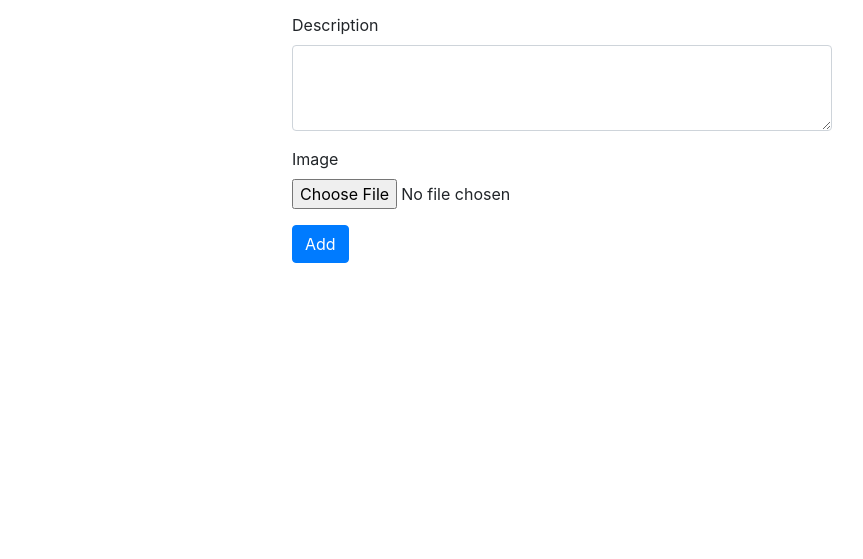
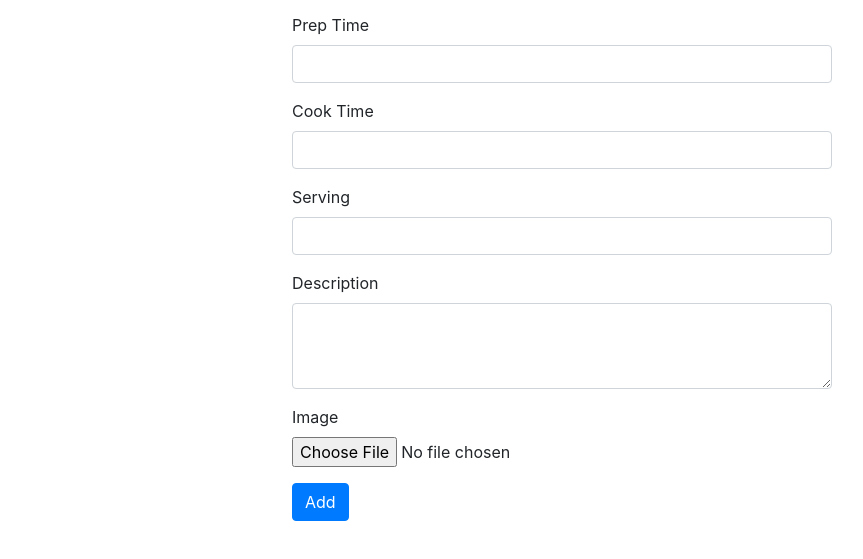
Before and after one commit to PriymakVl/recipes_html, a plain HTML site: page admin/form.html in a window 1280 px wide. Shown: the part 201-760 px from the top of the page, without its empty margins (78-941 px from the left). Drawn offline with Linux system fonts and the light colour scheme.

Commit message:
change form

```diff
--- a/admin/form.html
+++ b/admin/form.html
@@ -55,6 +55,18 @@
 						<input type="text" class="form-control">
 					</div>
 					<div class="form-group">
+						<label for="prep_time">Prep Time</label>
+						<input type="text" class="form-control">
+					</div>
+					<div class="form-group">
+						<label for="cook_time">Cook Time</label>
+						<input type="text" class="form-control">
+					</div>
+					<div class="form-group">
+						<label for="prep_time">Serving</label>
+						<input type="text" class="form-control">
+					</div>
+					<div class="form-group">
 						<label for="description">Description</label>
 						<textarea class="form-control" id="description" rows="3"></textarea>
 					</div>
```
